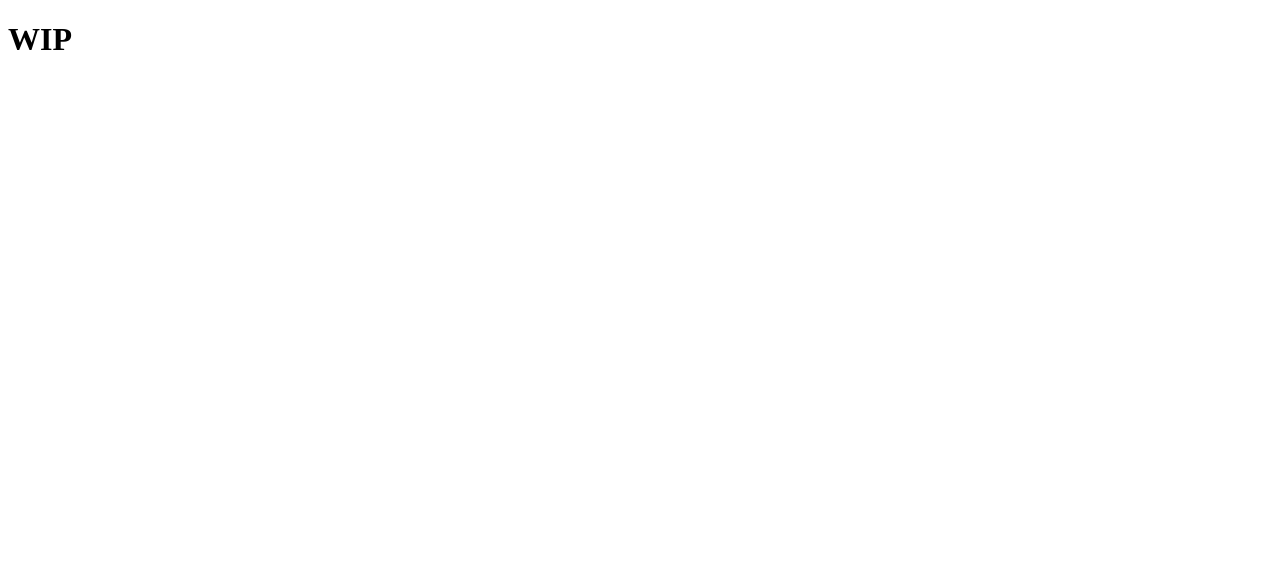
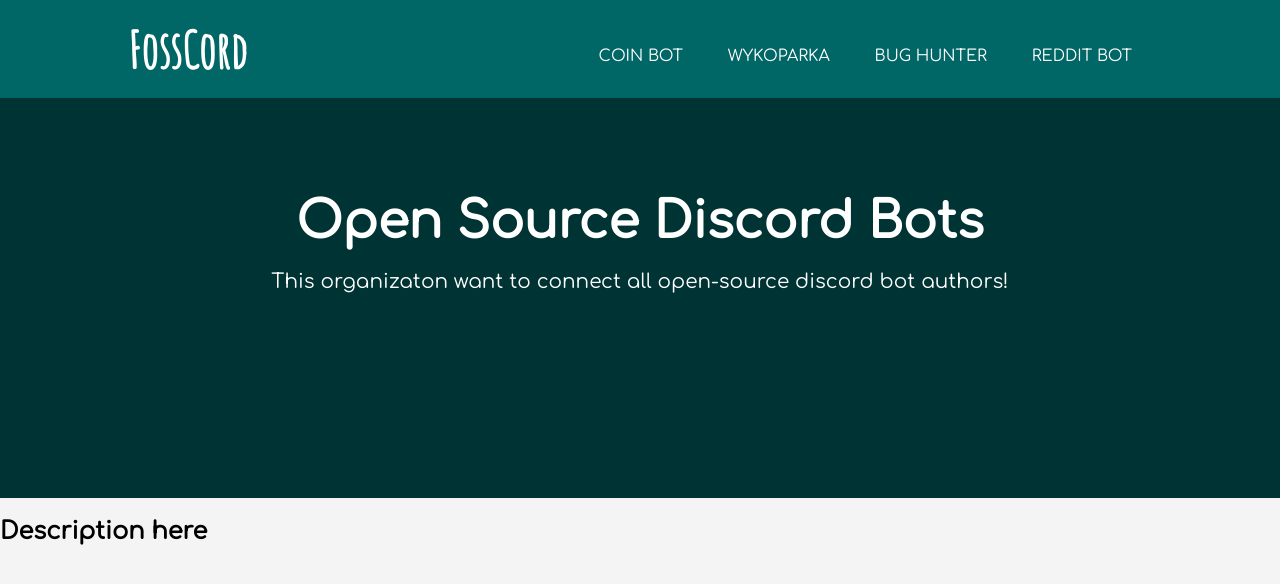
Before and after one commit to fosscordbots/fosscord.github.io, a plain HTML site: page index.html in a window 1280 px wide. Drawn offline with Linux system fonts and the light colour scheme.

Commit message:
First style

```diff
--- /dev/null
+++ b/css/style.css
@@ -0,0 +1,89 @@
+body{
+    font: 15px/1.5;
+    font-family: 'Comfortaa', cursive;
+    padding: 0;
+    margin: 0;
+    background-color: #f4f4f4;
+}
+
+
+.container {
+    width: 80%;
+    overflow: hidden;
+
+}
+
+
+/* header */
+
+header {
+    background: #006666;
+    padding-top: 0.1rem;
+    min-height: 6rem;
+    display: flex;
+    align-items: center;
+    justify-content: center;
+}
+
+header a{
+    text-transform: uppercase;
+    color: #ffffff;
+    text-decoration: none;
+    font-size: 16px;
+}
+
+header a:hover {
+    color:  #009999;
+}
+
+header #name {
+    float: left;
+    font-family: 'Amatic SC', cursive;
+    font-size: 25px;
+}
+
+header #name h1 {
+    margin: 0;
+    color: #ffffff;
+}
+
+hedaer nav {
+    float: right;
+}
+
+header ul {
+    maring: 0;
+    padding: 0;
+    float: right;
+    padding-top: 0.8rem;
+}
+
+header li {
+    display: inline;
+    padding: 0px 20px 0px 20px;
+}
+
+#showcase {
+    background-color: #003333;
+    display: flex;
+    min-height: 400px;
+    text-align: center;
+    justify-content: center;
+    color: #fff;
+    margin: 0;
+}
+
+#showcase h1 {
+    margin-top: 6rem;
+    font-size: 50px;
+    float: center;
+    margin-bottom: 10px;
+}
+
+#showcase p{
+    font-size: 20px;
+}
+
+#description {
+
+}
--- a/index.html
+++ b/index.html
@@ -2,8 +2,44 @@
 <html>
     <head>
         <title>FossCord</title>
+        <link rel="stylesheet" href="./css/style.css">
+        <link href="https://fonts.googleapis.com/css?family=Amatic+SC|Comfortaa" rel="stylesheet">
     </head>
 <body>
-<h1>WIP</h1>
+    <header>
+        <div class="container">
+            <div id="name">
+                <h1>FossCord</h1>
+            </div>
+            <nav>
+                <ul>
+                    <li>
+                        <a href="">Coin Bot</a>
+                    </li>
+                    <li>
+                        <a href="">Wykoparka</a>
+                    </li>
+                    <li>
+                        <a href="">Bug Hunter</a>
+                    </li>
+                    <li>
+                        <a href="">Reddit Bot</a>
+                    </li>
+                </ul>
+            </nav>
+        </div>
+    </header>
+
+    <section id="showcase">
+        <div class="container">
+            <h1>
+                    Open Source Discord Bots
+            </h1>
+            <p>This organizaton want to connect all open-source discord bot authors!</p>
+        </div>
+    </section>
+    <section id="description">
+        <h1>Description here</h1>
+    </section>
 </body>
 </html>
```
Also changed, not shown: pages/bug.html (added), pages/coin.html (added), pages/reddit.html (added), pages/wykoparka.html (added).
